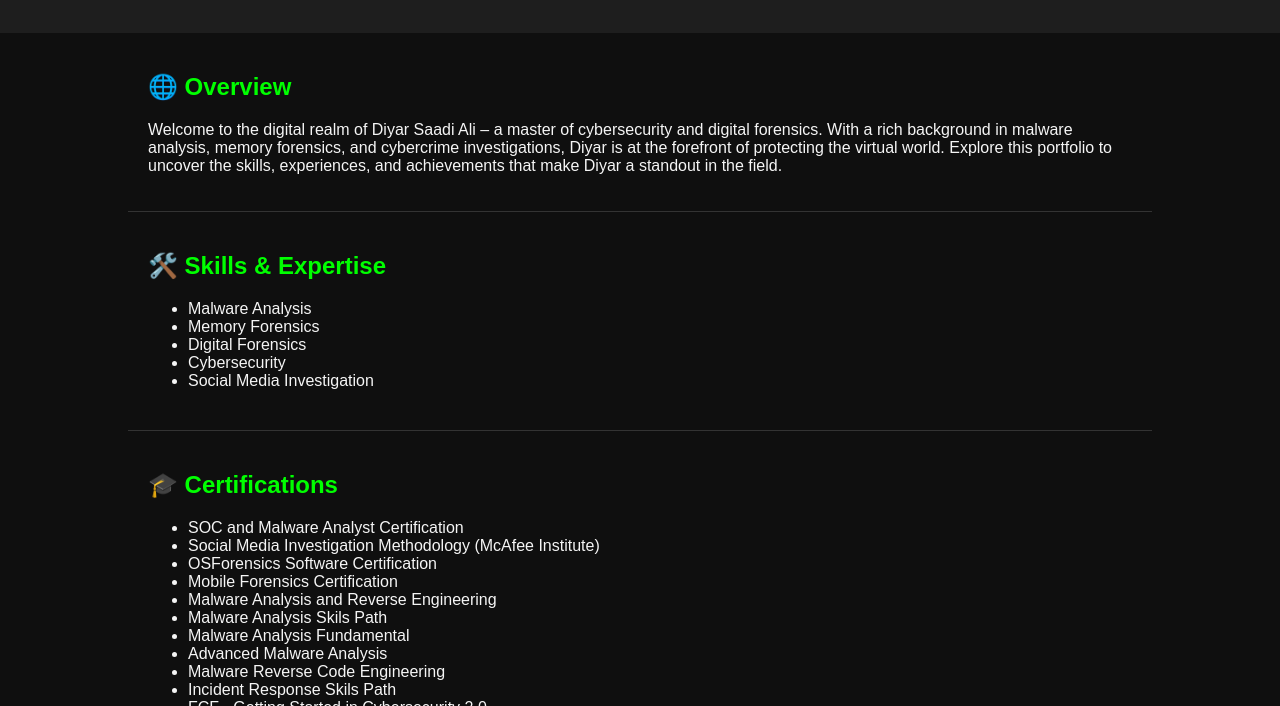
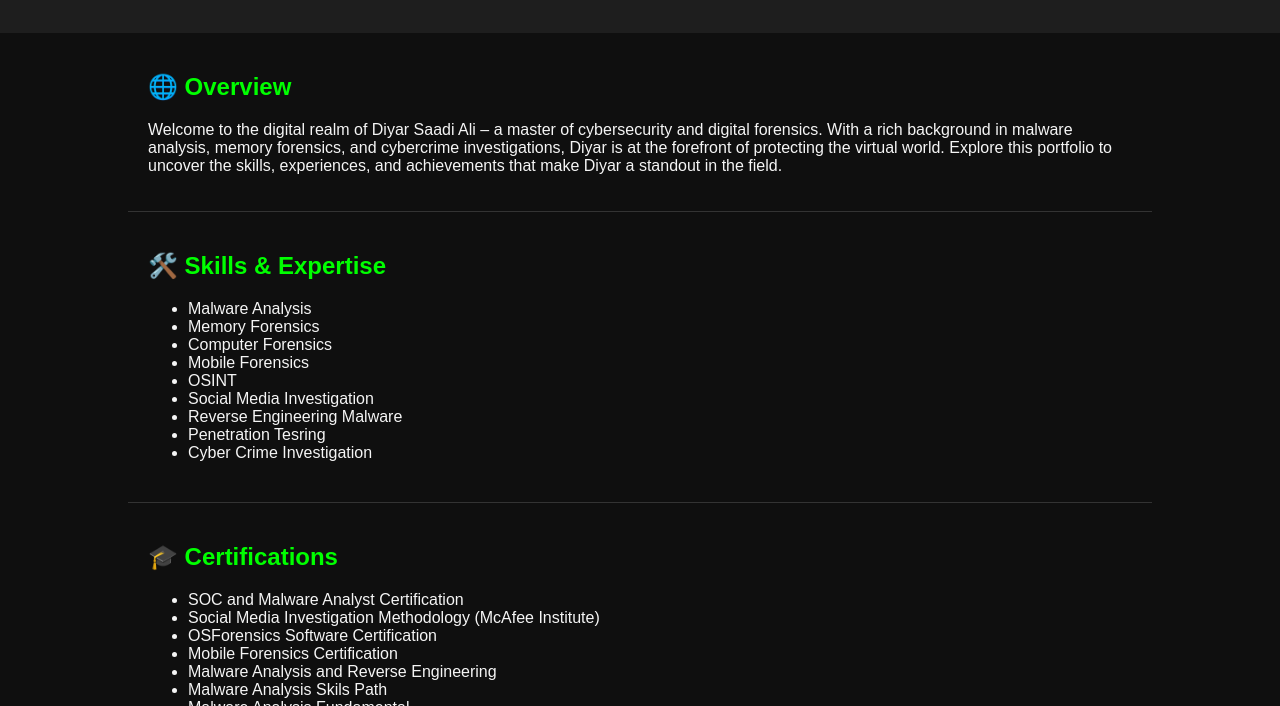
Before and after one commit to diyarrsadi/Portfolio, a plain HTML site: page index.html in a window 1280 px wide. Shown: the part 94-800 px from the top of the page. Drawn offline with Linux system fonts and the light colour scheme.

Commit message:
Update index.html

```diff
--- a/index.html
+++ b/index.html
@@ -73,9 +73,13 @@
             <ul class="skills">
                 <li>Malware Analysis</li>
                 <li>Memory Forensics</li>
-                <li>Digital Forensics</li>
-                <li>Cybersecurity</li>
+                <li>Computer Forensics</li>
+		<li>Mobile Forensics</li>
+                <li>OSINT</li>
                 <li>Social Media Investigation</li>
+		<li>Reverse Engineering Malware</li>
+		<li>Penetration Tesring</li>
+		<li>Cyber Crime Investigation</li>
             </ul>
         </section>
 
```
